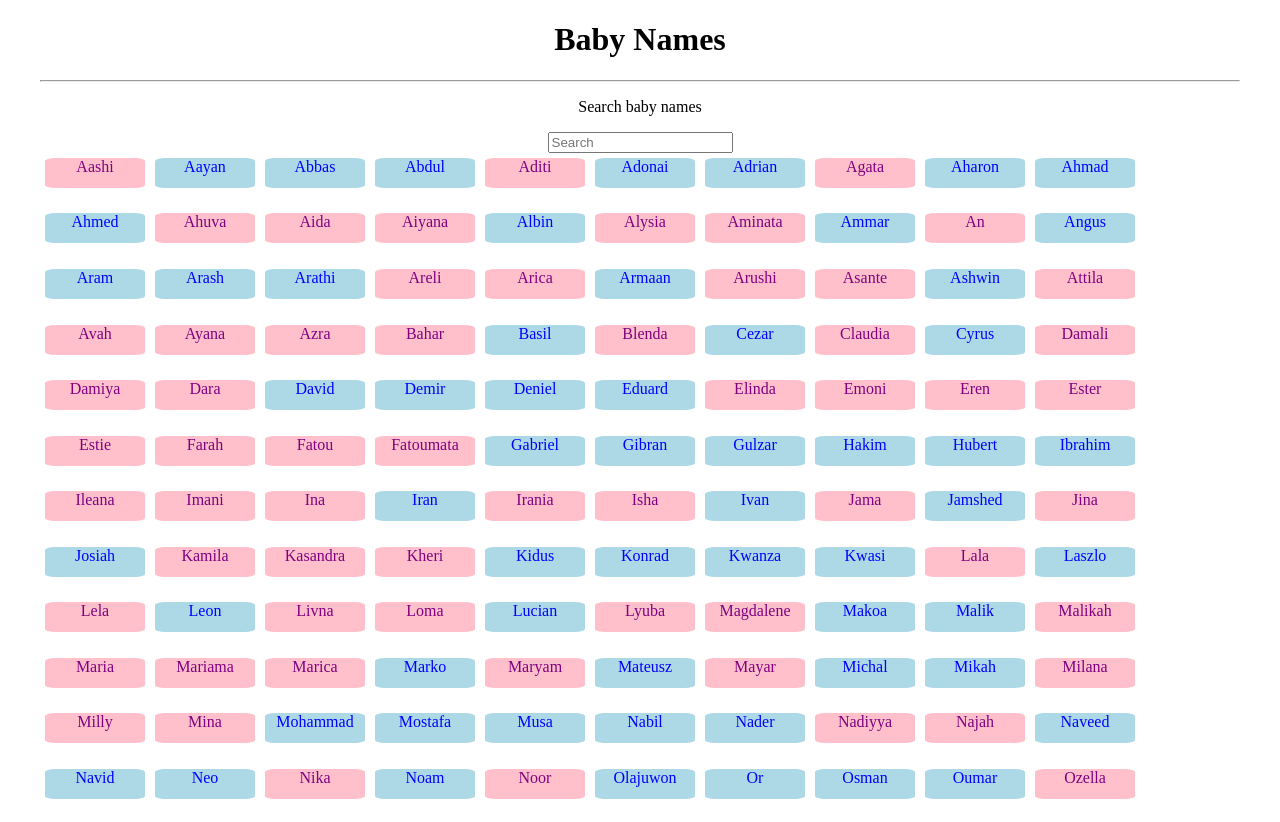
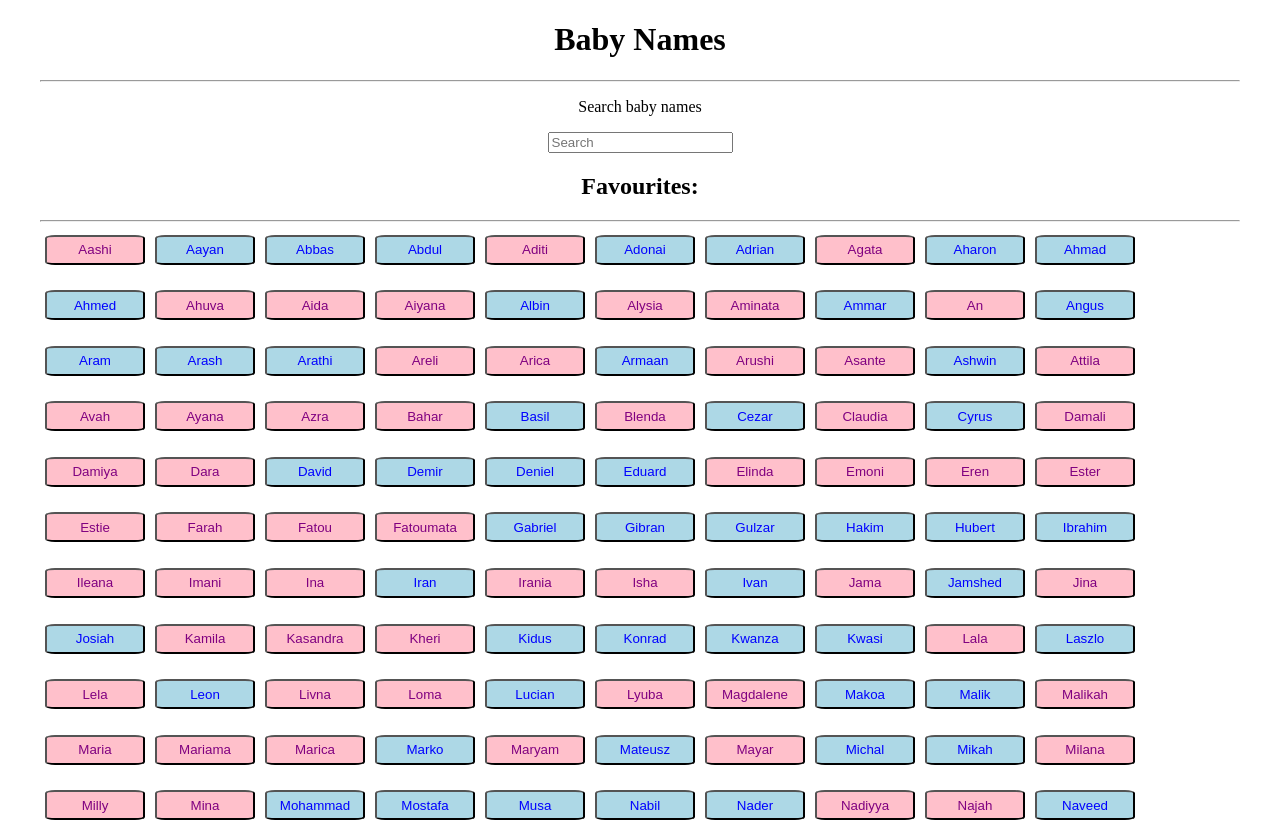
Before and after one commit to JacobCutts13/mark-react-baby-names, a React (Create React App) app: page / in a window 1280 px wide. Shown: the top 822 px of the page. Built offline with nearby package versions, Linux system fonts and the light colour scheme; the HTML template or start-up script is replaced by a standard one.

Commit message:
Favourites bar with interactive buttons

```diff
--- a/src/components/main.tsx
+++ b/src/components/main.tsx
@@ -1,15 +1,90 @@
 import { useState } from "react";
 import Header from "./header";
-import BabyNames from "./names";
 import { BabyNameProps } from "./name";
 import babyInfoArray from "../data/babyNamesData.json";
+import alphabetSorter from "../utils/alphabetSorter";
+
+interface NameLists {
+  favourites: BabyNameProps[];
+  searches: BabyNameProps[];
+  search: string;
+}
 
 export default function Main(): JSX.Element {
-  const [search, setSearch] = useState("");
-  const babySearchFilter = (babyInfo: BabyNameProps) =>
-    babyInfo.name.toLowerCase().includes(search.toLowerCase());
-  const babyInfoArrayFiltered: BabyNameProps[] =
-    babyInfoArray.filter(babySearchFilter);
+  const babyInfoArraySorted: BabyNameProps[] = babyInfoArray.sort(
+    (a: BabyNameProps, b: BabyNameProps) => alphabetSorter(a.name, b.name)
+  );
+
+  const nameLists: NameLists = {
+    favourites: [],
+    searches: babyInfoArraySorted,
+    search: "",
+  };
+  const [nameListsState, setnameListsState] = useState<NameLists>(nameLists);
+
+  const handleAddFavourite = (babyInfo: BabyNameProps) => {
+    const index = nameListsState.searches.indexOf(babyInfo);
+    const newSearches = [...nameListsState.searches];
+    newSearches.splice(index, 1);
+
+    const newState: NameLists = {
+      favourites: [...nameListsState.favourites, babyInfo],
+      searches: newSearches,
+      search: nameListsState.search,
+    };
+    setnameListsState(newState);
+  };
+
+  const handleDeleteFavourite = (babyInfo: BabyNameProps) => {
+    const index = nameListsState.favourites.indexOf(babyInfo);
+    const newFavourites = [...nameListsState.favourites];
+    newFavourites.splice(index, 1);
+
+    const newState: NameLists = {
+      favourites: newFavourites,
+      searches: [...nameListsState.searches, babyInfo],
+      search: nameListsState.search,
+    };
+    setnameListsState(newState);
+  };
+
+  const babySearchFilter = (babyInfo: BabyNameProps): boolean =>
+    babyInfo.name.toLowerCase().includes(nameListsState.search.toLowerCase());
+
+  const searchNameListsState = (newSearch: string) => {
+    const newState: NameLists = {
+      favourites: nameListsState.favourites,
+      searches: nameListsState.searches,
+      search: newSearch,
+    };
+    setnameListsState(newState);
+  };
+
+  const nameElement = (babyInfo: BabyNameProps): JSX.Element => (
+    <>
+      {babySearchFilter(babyInfo) && (
+        <button
+          className={"name" + babyInfo.sex}
+          onClick={() => handleAddFavourite(babyInfo)}
+        >
+          {babyInfo.name}
+        </button>
+      )}
+    </>
+  );
+
+  const nameFavouriteElement = (babyInfo: BabyNameProps): JSX.Element => (
+    <>
+      {babySearchFilter(babyInfo) && (
+        <button
+          className={"fav-name" + babyInfo.sex}
+          onClick={() => handleDeleteFavourite(babyInfo)}
+        >
+          {babyInfo.name}
+        </button>
+      )}
+    </>
+  );
 
   return (
     <>
@@ -18,11 +93,16 @@ export default function Main(): JSX.Element {
         <p>Search baby names </p>
         <input
           placeholder="Search"
-          value={search}
-          onChange={(e) => setSearch(e.target.value)}
+          value={nameListsState.search}
+          onChange={(e) => searchNameListsState(e.target.value)}
         />
       </div>
-      <BabyNames babyInfoArray={babyInfoArrayFiltered} />
+      <div className="favourites">
+        <h2>Favourites: </h2>
+        {nameListsState.favourites.map(nameFavouriteElement)}
+        <hr />
+      </div>
+      <div className="names">{nameListsState.searches.map(nameElement)}</div>
     </>
   );
 }
--- a/src/components/name.tsx
+++ b/src/components/name.tsx
@@ -5,5 +5,12 @@ export interface BabyNameProps {
 }
 
 export default function BabyName(props: BabyNameProps): JSX.Element {
-  return <div className={"name" + props.sex}>{props.name}</div>;
+  return (
+    <button
+      className={"name" + props.sex}
+      onClick={() => console.log(props.name)}
+    >
+      {props.name}
+    </button>
+  );
 }
--- a/src/style.css
+++ b/src/style.css
@@ -7,6 +7,13 @@
   text-align: center;
   width: 1200px;
   margin: 0px auto;
+}
+.favourites {
+  text-align: center;
+  width: 1200px;
+  margin: 0px auto;
+  flex-direction: row;
+  flex-wrap: wrap;
 }
 
 .namem {
@@ -27,6 +34,26 @@
   margin: 5px;
   border-radius: 10%;
 }
+.fav-namem {
+  text-align: center;
+  color: blue;
+  background-color: lightblue;
+  width: 100px;
+  height: 30px;
+  margin: 5px;
+  border-radius: 10%;
+  border-color: gold;
+}
+.fav-namef {
+  text-align: center;
+  color: purple;
+  background-color: pink;
+  width: 100px;
+  height: 30px;
+  margin: 5px;
+  border-radius: 10%;
+  border-color: gold;
+}
 
 .names {
   background-color: white;
```
